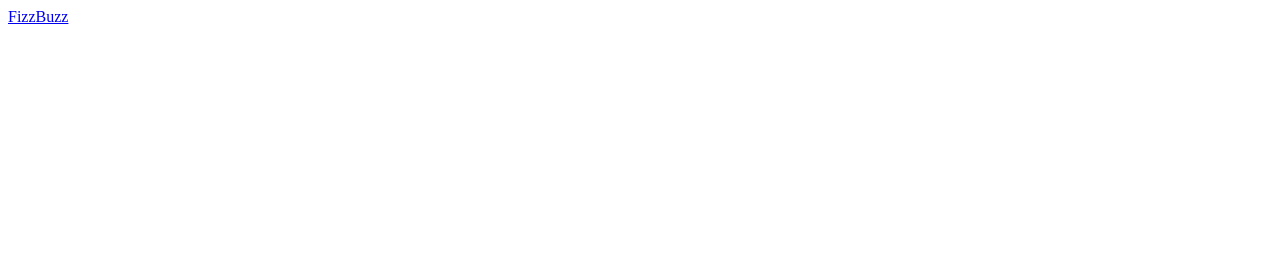
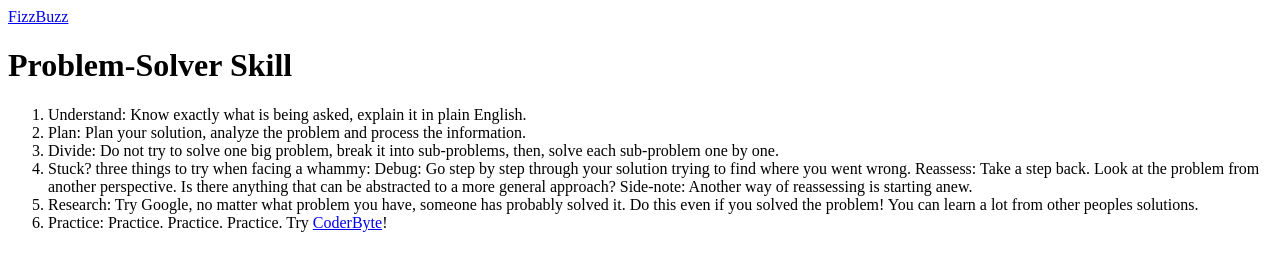
Before and after one commit to adrianperal/Javascript, a browser extension: page Problem-solver: FizzBuzz/how_to.html in a window 1280 px wide. Drawn offline with Linux system fonts and the light colour scheme.

Commit message:
wrap FizzBuzz

```diff
--- a/Problem-solver: FizzBuzz/how_to.html
+++ b/Problem-solver: FizzBuzz/how_to.html
@@ -1,12 +1,41 @@
 <!DOCTYPE html>
 <html lang="en">
-<head>
-    <meta charset="UTF-8">
-    <meta http-equiv="X-UA-Compatible" content="IE=edge">
-    <meta name="viewport" content="width=device-width, initial-scale=1.0">
+  <head>
+    <meta charset="UTF-8" />
+    <meta http-equiv="X-UA-Compatible" content="IE=edge" />
+    <meta name="viewport" content="width=device-width, initial-scale=1.0" />
     <title>The Odin Project Test Article: Problem-Solver</title>
-</head>
-<body>
+  </head>
+  <body>
     <a href="index.html">FizzBuzz</a>
-</body>
+    <h1>Problem-Solver Skill</h1>
+    <ol>
+      <li>
+        Understand: Know exactly what is being asked, explain it in plain
+        English.
+      </li>
+      <li>
+        Plan: Plan your solution, analyze the problem and process the
+        information.
+      </li>
+      <li>
+        Divide: Do not try to solve one big problem, break it into sub-problems,
+        then, solve each sub-problem one by one.
+      </li>
+      <li>
+        Stuck? three things to try when facing a whammy: Debug: Go step by step
+        through your solution trying to find where you went wrong. Reassess:
+        Take a step back. Look at the problem from another perspective. Is there
+        anything that can be abstracted to a more general approach? Side-note:
+        Another way of reassessing is starting anew.
+      </li>
+      <li>
+        Research: Try Google, no matter what problem you have, someone has
+        probably solved it. Do this even if you solved the problem! You can
+        learn a lot from other peoples solutions.
+      </li>
+      <li>Practice: Practice. Practice. Practice. Try <a href="https://coderbyte.com/" target="_blank">CoderByte</a>!
+      </li>
+    </ol>
+  </body>
 </html>
```
Also changed, not shown: Problem-solver: FizzBuzz/assets/JS/index.js (+3 -4 lines).
